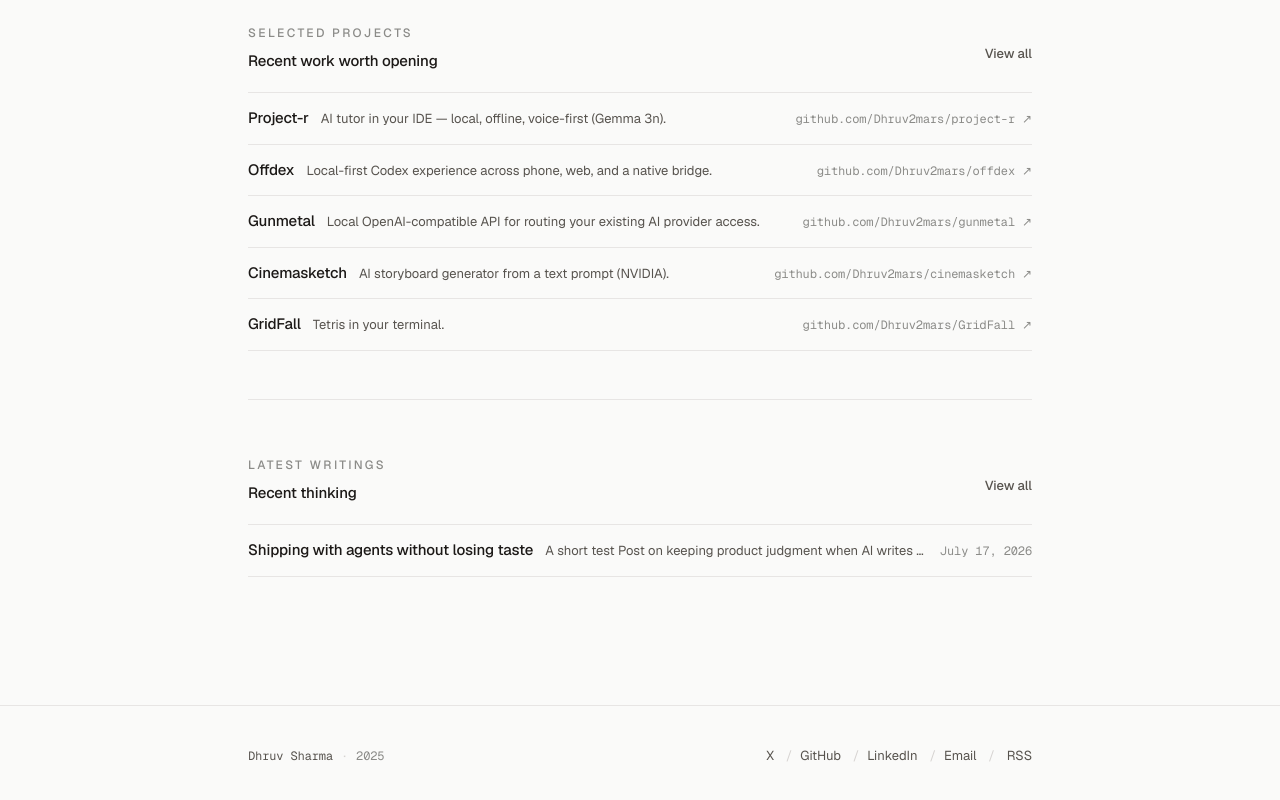
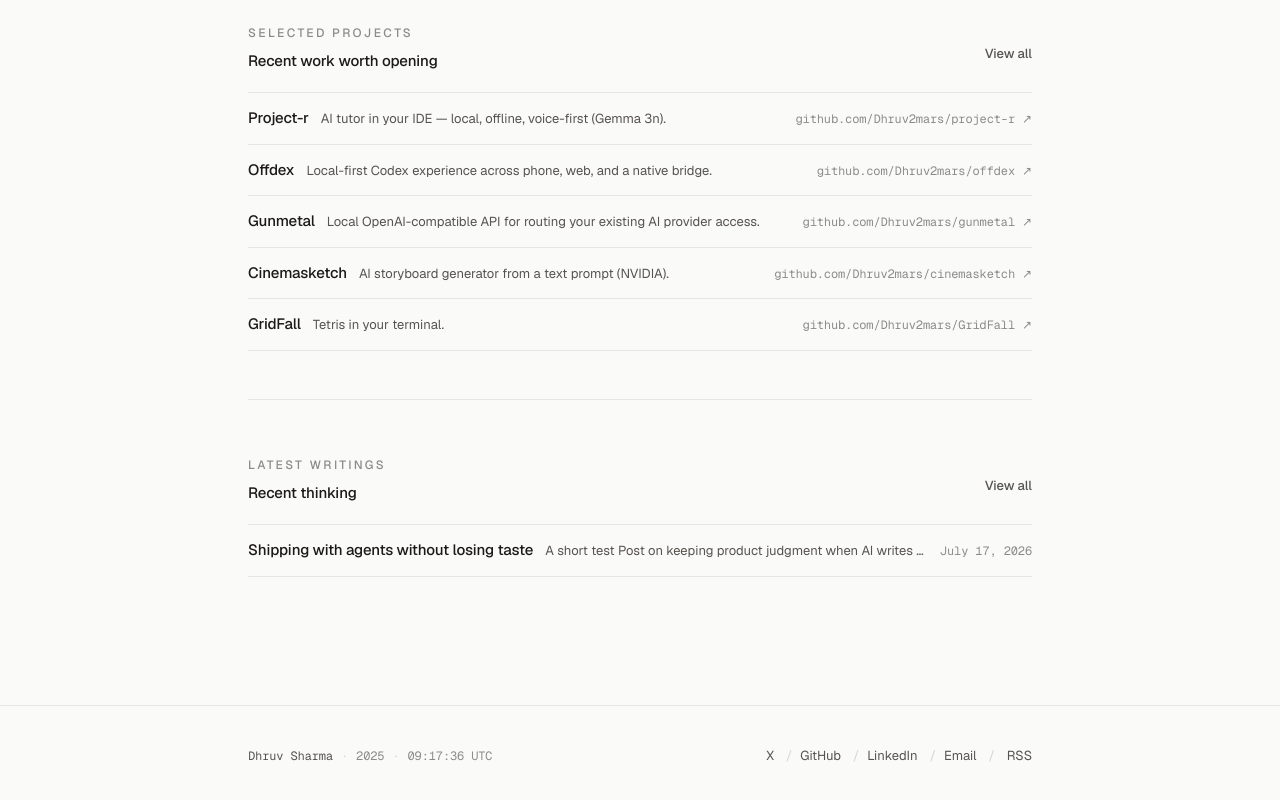
Before and after one commit to Dhruv2mars/portfolio, a Next.js app: page / in a window 1280 px wide. Shown: the part 830-1630 px from the top of the page. Built offline with nearby package versions, Linux system fonts and the light colour scheme.

Commit message:
feat: live local time in footer
Alive signal: ticking HH:MM:SS + timezone, mount-only render.

Entire-Checkpoint: caaa39322d82

```diff
--- /dev/null
+++ b/components/local-time.tsx
@@ -0,0 +1,32 @@
+"use client";
+
+import { useEffect, useState } from "react";
+
+const formatter = new Intl.DateTimeFormat("en-US", {
+  hour: "2-digit",
+  minute: "2-digit",
+  second: "2-digit",
+  hourCycle: "h23",
+  timeZoneName: "short",
+});
+
+/**
+ * Live local clock — quiet "this person is shipping right now" signal.
+ * Mount-only render to avoid server/client timezone mismatch.
+ */
+export function LocalTime() {
+  const [label, setLabel] = useState<string | null>(null);
+
+  useEffect(() => {
+    const update = () => setLabel(formatter.format(new Date()));
+    update();
+    const id = window.setInterval(update, 1000);
+    return () => window.clearInterval(id);
+  }, []);
+
+  return (
+    <span className="tabular-nums" aria-label="Local time">
+      {label ?? "--:--:--"}
+    </span>
+  );
+}
--- a/components/site-footer.tsx
+++ b/components/site-footer.tsx
@@ -1,4 +1,5 @@
 import Link from "next/link";
+import { LocalTime } from "@/components/local-time";
 import { site } from "@/lib/site";
 
 export function SiteFooter() {
@@ -13,6 +14,10 @@ export function SiteFooter() {
             ·
           </span>
           <span>{year}</span>
+          <span className="mx-2 text-border-strong" aria-hidden>
+            ·
+          </span>
+          <LocalTime />
         </p>
         <div className="flex flex-wrap items-center gap-x-1 gap-y-1 text-[13px]">
           {site.socials.map((social, index) => (
```
